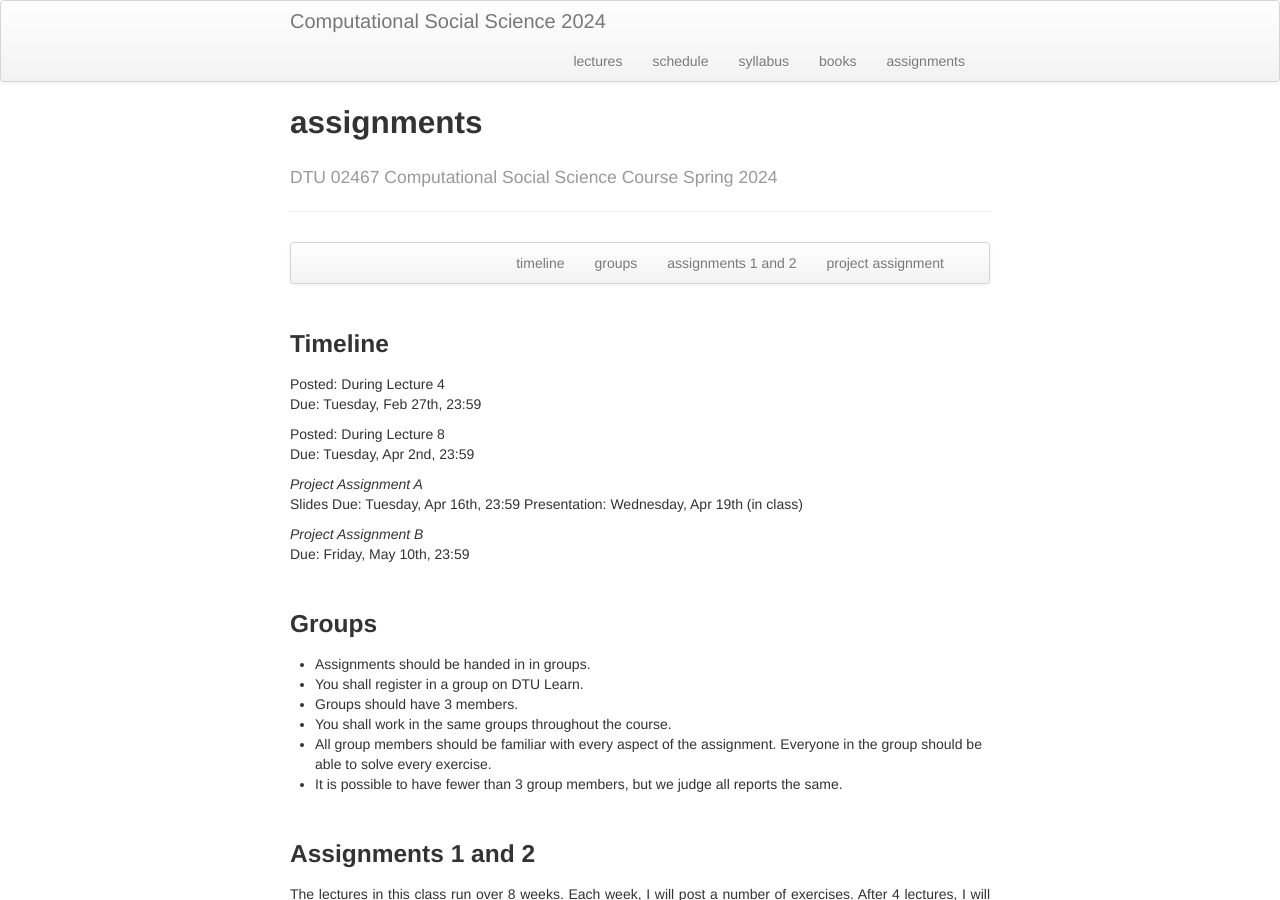
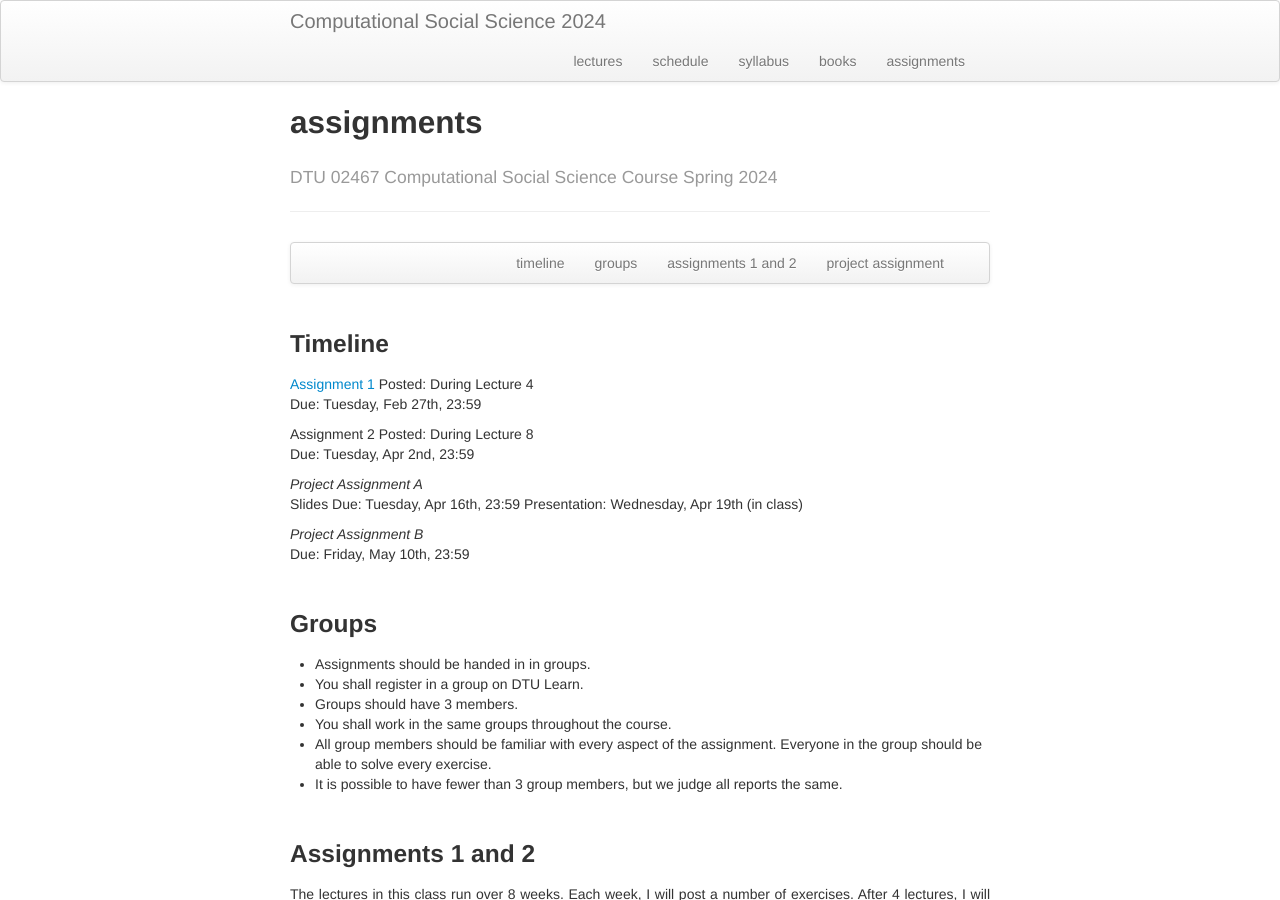
Before and after one commit to Simo067m/comsocsci2024, a Jekyll site: the page built from docs/assignments.md, in a window 1280 px wide and 900 px high. Built offline with Jekyll 4.4.1, drawn with Linux system fonts in a browser that asks for light colours.

Commit message:
assignment 1

```diff
--- a/docs/assignments.md
+++ b/docs/assignments.md
@@ -20,9 +20,11 @@ description: A course led by Laura Alessandretti on Computational Social Science
 
 ### <a name="timeline"></a>Timeline
 
+[Assignment 1](https://nbviewer.org/github/lalessan/comsocsci2024/blob/main/assignments/Assignment1.ipynb?flash_cache=True)
 Posted: During Lecture 4
 Due: Tuesday, Feb 27th, 23:59
 
+Assignment 2
 Posted: During Lecture 8
 Due: Tuesday, Apr 2nd, 23:59
 
```
